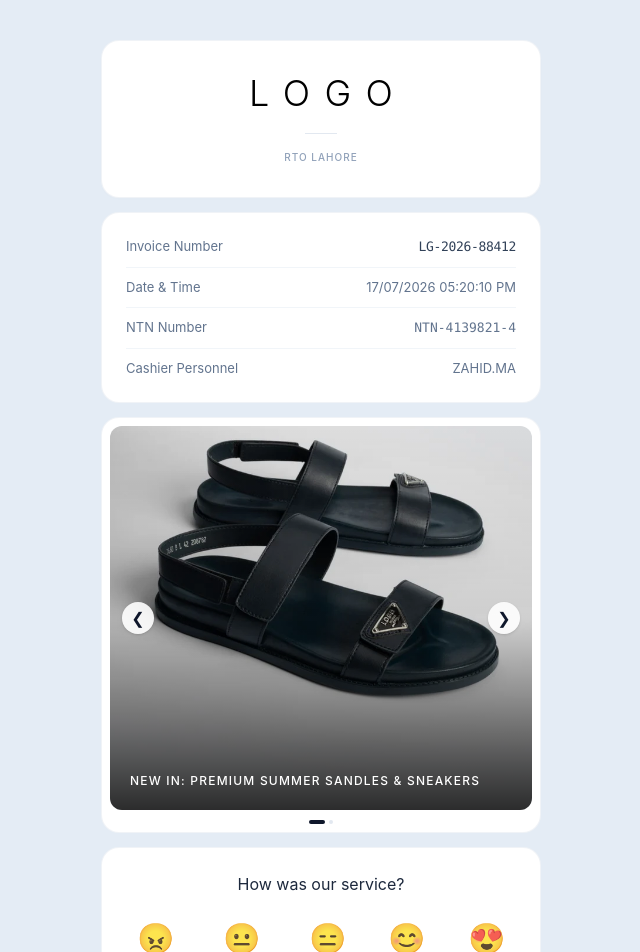
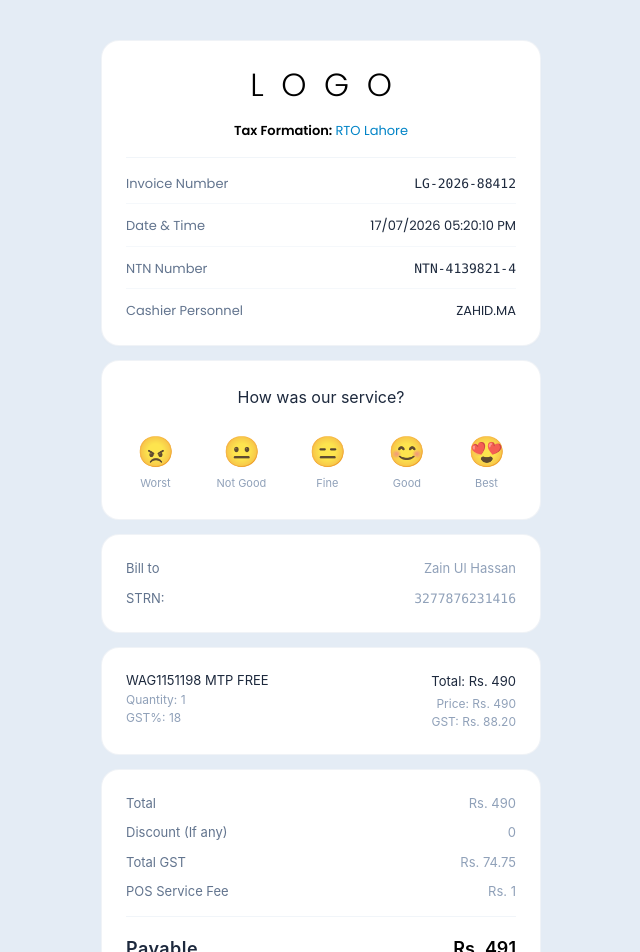
Before and after one commit to alirazagpt4/slipfree-project, a React (Vite) app: page / in a window 1280 px wide. Shown: the top 952 px of the page, without its empty margins (319-959 px from the left). Built offline with nearby package versions, Linux system fonts and the light colour scheme.

Commit message:
chnages made in slipfree again

```diff
--- a/src/App.tsx
+++ b/src/App.tsx
@@ -11,17 +11,7 @@ const LOGO_RECEIPT_DATA = {
   strn: "3277876231416",
   storeAddress: "24 km Ferozepur Road, Lahore, Pakistan",
   timings: "Open 11:00 AM - 11:00 PM",
-
-  topBanners: [
-    {
-      img: "logo2.webp",
-      text: "NEW IN: PREMIUM SUMMER SANDLES & SNEAKERS"
-    },
-    {
-      img: "logo3.webp",
-      text: "HANDCRAFTED LUXURY LEATHER LOAFERS"
-    }
-  ],
+  storeNo: "004",
 
   bottomBanners: [
     {
@@ -49,17 +39,8 @@ const LOGO_RECEIPT_DATA = {
 };
 
 export default function App() {
-  const [topSlide, setTopSlide] = useState<number>(0);
   const [bottomSlide, setBottomSlide] = useState<number>(0);
   const [feedback, setFeedback] = useState<string | null>(null);
-
-  const nextTopSlide = () => {
-    setTopSlide((prev) => (prev + 1) % LOGO_RECEIPT_DATA.topBanners.length);
-  };
-
-  const prevTopSlide = () => {
-    setTopSlide((prev) => (prev - 1 + LOGO_RECEIPT_DATA.topBanners.length) % LOGO_RECEIPT_DATA.topBanners.length);
-  };
 
   const nextBottomSlide = () => {
     setBottomSlide((prev) => (prev + 1) % LOGO_RECEIPT_DATA.bottomBanners.length);
@@ -72,98 +53,71 @@ export default function App() {
   return (
     <main className="min-h-screen bg-[#e4ecf5] text-slate-700 font-sans tracking-normal antialiased flex flex-col items-center justify-center py-10 px-4">
 
+      {/* Absolute Injection Point for Poppins Standard Balanced Weights */}
+      <style>{`
+        @import url('https://fonts.googleapis.com/css2?family=Poppins:wght@300;400;600&display=swap');
+
+        .balanced-brand-title {
+          font-family: 'Poppins', sans-serif !important;
+          font-weight: 300 !important; /* Balanced light weight - clean and professional */
+          letter-spacing: 0.55em !important;
+          margin-right: -0.55em !important;
+          text-transform: uppercase;
+          color: #000000;
+          -webkit-font-smoothing: antialiased;
+          -moz-osx-font-smoothing: grayscale;
+        }
+      `}</style>
+
       <article className="w-full max-w-[440px] space-y-3.5">
 
-        {/* SECTION 1: Brand Header Card */}
-        <header className="bg-white rounded-[18px] p-8 border border-slate-200/50 text-center shadow-[0_1px_3px_rgba(0,0,0,0.01)]">
-          <h1 className="text-4xl font-light tracking-[0.4em] mr-[-0.4em] text-black uppercase select-none">
-            {LOGO_RECEIPT_DATA.brandName}
+        {/* SECTION 1: Brand Header Card - Decreased top margin/padding */}
+        <header className="bg-white rounded-[18px] pt-5 pb-6 px-6 border border-slate-200/50 shadow-[0_1px_3px_rgba(0,0,0,0.01)] text-center">
+
+          {/* Balanced Logo Title */}
+          <h1 className="text-[32px] balanced-brand-title select-none inline-block w-full">
+            LOGO
           </h1>
-          <div className="w-8 h-[1px] bg-slate-200 mx-auto mt-5 mb-4"></div>
-          <p className="text-[10px] text-slate-400 font-medium tracking-widest uppercase">{LOGO_RECEIPT_DATA.taxFormation}</p>
+
+          {/* Tax Formation Details Line */}
+          <p
+            className="text-[13px] text-black font-semibold mt-3"
+            style={{ fontFamily: "'Poppins', sans-serif" }}
+          >
+            Tax Formation: <span className="text-[#0284c7] font-normal">{LOGO_RECEIPT_DATA.taxFormation}</span>
+          </p>
+
+          {/* Structural Layout Separator Line */}
+          <div className="w-full h-[1px] bg-slate-100 my-4"></div>
+
+          {/* Purchase Slip: Exact Layout Matching Image */}
+          <div
+            className="text-[13px] text-slate-500 space-y-3 text-left"
+            style={{ fontFamily: "'Poppins', sans-serif" }}
+          >
+            <div className="flex justify-between items-center pb-2.5 border-b border-slate-100/70">
+              <span>Invoice Number</span>
+              <span className="text-slate-800 font-medium font-mono">{LOGO_RECEIPT_DATA.invoiceNo}</span>
+            </div>
+
+            <div className="flex justify-between items-center pb-2.5 border-b border-slate-100/70">
+              <span>Date & Time</span>
+              <span className="text-slate-800 font-medium">{LOGO_RECEIPT_DATA.date}</span>
+            </div>
+
+            <div className="flex justify-between items-center pb-2.5 border-b border-slate-100/70">
+              <span>NTN Number</span>
+              <span className="text-slate-800 font-medium font-mono">{LOGO_RECEIPT_DATA.ntn}</span>
+            </div>
+
+            <div className="flex justify-between items-center">
+              <span>Cashier Personnel</span>
+              <span className="text-slate-800 font-medium">{LOGO_RECEIPT_DATA.cashier}</span>
+            </div>
+          </div>
         </header>
 
-        {/* SECTION 2: Transaction Metadata */}
-        <section className="bg-white rounded-[18px] p-6 border border-slate-200/50 space-y-2.5 text-[13px] text-slate-600" aria-label="Transaction Metadata">
-          <div className="flex justify-between border-b border-slate-100 pb-2.5">
-            <span className="text-slate-500 font-normal">Invoice Number</span>
-            <strong className="text-slate-700 font-mono tracking-tight font-normal">{LOGO_RECEIPT_DATA.invoiceNo}</strong>
-          </div>
-          <div className="flex justify-between border-b border-slate-100 pb-2.5">
-            <span className="text-slate-500 font-normal">Date & Time</span>
-            <span className="text-slate-500 font-normal">{LOGO_RECEIPT_DATA.date}</span>
-          </div>
-          <div className="flex justify-between border-b border-slate-100 pb-2.5">
-            <span className="text-slate-500 font-normal">NTN Number</span>
-            <span className="text-slate-500 font-mono">{LOGO_RECEIPT_DATA.ntn}</span>
-          </div>
-          <div className="flex justify-between">
-            <span className="text-slate-500 font-normal">Cashier Personnel</span>
-            <span className="text-slate-500 font-normal">{LOGO_RECEIPT_DATA.cashier}</span>
-          </div>
-        </section>
-
-        {/* SECTION 3: TOP IMAGE SLIDER - HEIGHT MAXED TO h-96 */}
-        <section
-          aria-label="New Arrivals Footwear Showreel"
-          role="region"
-          aria-roledescription="carousel"
-          className="bg-white rounded-[18px] p-2 border border-slate-200/50 relative"
-        >
-          <div className="rounded-[12px] overflow-hidden relative h-96 bg-slate-50" aria-live="polite">
-            {LOGO_RECEIPT_DATA.topBanners.map((slide: any, index: number) => (
-              <div
-                key={index}
-                role="group"
-                aria-roledescription="slide"
-                className={`absolute inset-0 transition-opacity duration-500 ease-in-out ${
-                  index === topSlide ? "opacity-100 z-10" : "opacity-0 z-0"
-                }`}
-              >
-                <img
-                  src={slide.img}
-                  alt={slide.text}
-                  className="w-full h-full object-cover select-none"
-                />
-                <div className="absolute inset-0 bg-gradient-to-t from-black/80 via-black/10 to-transparent flex items-end p-5">
-                  <span className="text-white font-medium text-xs tracking-widest uppercase leading-relaxed">{slide.text}</span>
-                </div>
-              </div>
-            ))}
-
-            <button
-              onClick={prevTopSlide}
-              className="absolute left-3 top-1/2 -translate-y-1/2 z-20 bg-white/90 hover:bg-white text-slate-900 w-8 h-8 rounded-full flex items-center justify-center transition-all active:scale-90 shadow-sm"
-              aria-label="Previous Banner"
-            >
-              &#x276E;
-            </button>
-
-            <button
-              onClick={nextTopSlide}
-              className="absolute right-3 top-1/2 -translate-y-1/2 z-20 bg-white/90 hover:bg-white text-slate-900 w-8 h-8 rounded-full flex items-center justify-center transition-all active:scale-90 shadow-sm"
-              aria-label="Next Banner"
-            >
-              &#x276F;
-            </button>
-          </div>
-
-          <div className="flex justify-center space-x-1 mt-2.5">
-            {LOGO_RECEIPT_DATA.topBanners.map((_: any, index: number) => (
-              <button
-                key={index}
-                onClick={() => setTopSlide(index)}
-                className={`h-1 rounded-full transition-all duration-300 ${
-                  index === topSlide ? "w-4 bg-slate-900" : "w-1 bg-slate-200"
-                }`}
-                aria-label={`Go to slide ${index + 1}`}
-                aria-current={index === topSlide ? "true" : "false"}
-              />
-            ))}
-          </div>
-        </section>
-
-        {/* SECTION 4: Experience Rating Box (Refactored to match exactly) */}
+        {/* SECTION 2: Experience Survey (Feedback) Block */}
         <section aria-label="Brand Survey" className="bg-white rounded-[18px] p-6 border border-slate-200/50 text-center">
           <h3 className="text-base font-normal text-slate-800 mb-5">How was our service?</h3>
           <div className="flex justify-between max-w-sm mx-auto">
@@ -189,12 +143,8 @@ export default function App() {
           </div>
         </section>
 
-        {/* SECTION 5: Customer Billing Profile */}
+        {/* SECTION 4: Customer Account Profiles */}
         <section aria-label="Customer Profiling" className="bg-white rounded-[18px] p-6 border border-slate-200/50 text-[13px] text-slate-500 space-y-2.5">
-          <div className="flex justify-between">
-            <span className="text-slate-500 font-normal">Cashier</span>
-            <span className="font-normal text-slate-400">{LOGO_RECEIPT_DATA.cashier}</span>
-          </div>
           <div className="flex justify-between">
             <span className="text-slate-500 font-normal">Bill to</span>
             <span className="font-normal text-slate-400">{LOGO_RECEIPT_DATA.billTo}</span>
@@ -205,7 +155,7 @@ export default function App() {
           </div>
         </section>
 
-        {/* SECTION 6: Purchased Line Items */}
+        {/* SECTION 5: Stock Line Items */}
         <section aria-label="Billed Items" className="bg-white rounded-[18px] p-6 border border-slate-200/50">
           <div className="space-y-4">
             {LOGO_RECEIPT_DATA.items.map((item: any, idx: number) => (
@@ -229,7 +179,7 @@ export default function App() {
           </div>
         </section>
 
-        {/* SECTION 7: Fiscal Ledger Breakdown */}
+        {/* SECTION 6: Fiscal Accumulation Ledger */}
         <section aria-label="Ledger Summary" className="bg-white rounded-[18px] p-6 border border-slate-200/50 text-[13px] space-y-2.5 text-slate-500">
           <div className="flex justify-between">
             <span>Total</span>
@@ -253,7 +203,7 @@ export default function App() {
           </div>
         </section>
 
-        {/* SECTION 8: Settlement Instrument Details (Clean & Minimal SVG Icon) */}
+        {/* SECTION 7: Execution Instrument Details */}
         <section
           aria-label="Payment Method Details"
           className="bg-white rounded-[18px] p-6 border border-slate-200/50 flex justify-between items-center text-[13px]"
@@ -280,12 +230,9 @@ export default function App() {
               {LOGO_RECEIPT_DATA.paymentMode}
             </span>
           </div>
-          <span className="sr-only">
-            Payment Mode is {LOGO_RECEIPT_DATA.paymentMode}
-          </span>
         </section>
 
-        {/* SECTION 9: BOTTOM CAROUSEL - HEIGHT MAXED TO h-72 */}
+        {/* SECTION 8: BOTTOM MARKETING SLIDER */}
         <section
           aria-label="Ongoing Promotional Campaign"
           role="region"
@@ -345,7 +292,7 @@ export default function App() {
           </div>
         </section>
 
-        {/* SECTION 10: Barcode Card */}
+        {/* SECTION 9: Barcode Cryptographic Tracker */}
         <section aria-label="Barcode Scanner Module" className="bg-white rounded-[18px] p-6 border border-slate-200/50 text-center">
           <p className="text-[9px] text-slate-400 font-semibold tracking-widest mb-1">TRANSACTION TRACKING VERIFICATION</p>
           <p className="text-[9px] font-mono break-all text-slate-400/80 mb-4">{LOGO_RECEIPT_DATA.receiptId}</p>
@@ -357,7 +304,7 @@ export default function App() {
           <p className="text-xs font-semibold tracking-widest mt-2.5 text-slate-800 font-mono">{LOGO_RECEIPT_DATA.invoiceNo}</p>
         </section>
 
-        {/* SECTION 11: Legal Terms Footer */}
+        {/* SECTION 10: Legal Entity Policy Footer */}
         <footer className="bg-white rounded-[18px] p-6 border border-slate-200/50 text-center space-y-4">
           <div className="text-xs text-slate-500">
             <h4 className="font-semibold text-slate-900 tracking-widest text-[11px] uppercase">{LOGO_RECEIPT_DATA.brandName} OFFICIAL OUTLET</h4>
```
